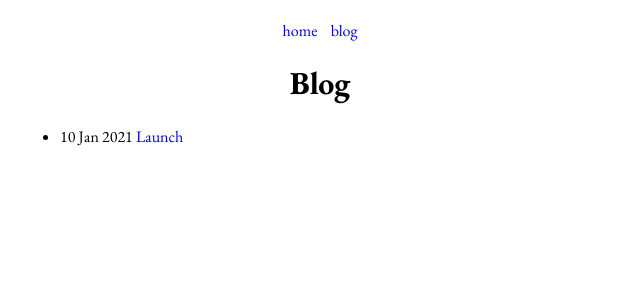
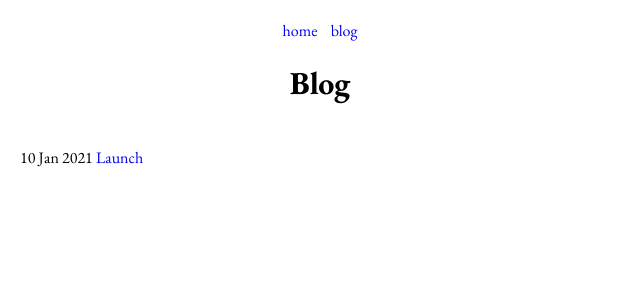
Before and after one commit to steinea/steinea.github.io, a Jekyll site: the page built from blog/index.html, in a window 1280 px wide. Shown: the top 300 px of the page, without its empty margins (0-640 px from the left). Built offline with Jekyll 4.4.1, drawn with Linux system fonts in a browser that asks for light colours.

Commit message:
Update index.html

```diff
--- a/blog/index.html
+++ b/blog/index.html
@@ -4,8 +4,6 @@ title: Blog
 ---
 
 <h1>{{ page.title }}</h1>
-<ul class="posts">
-	  {% for post in site.posts %}
-	    <li>{{ post.date | date_to_string }} <a href="{{ post.url }}" title="{{ post.title }}">{{ post.title }}</a></li>
-	  {% endfor %}
-</ul>
+	{% for post in site.posts %}
+		<br>{{ post.date | date_to_string }} <a href="{{ post.url }}" title="{{ post.title }}">{{ post.title }}</a>
+	{% endfor %}
```
